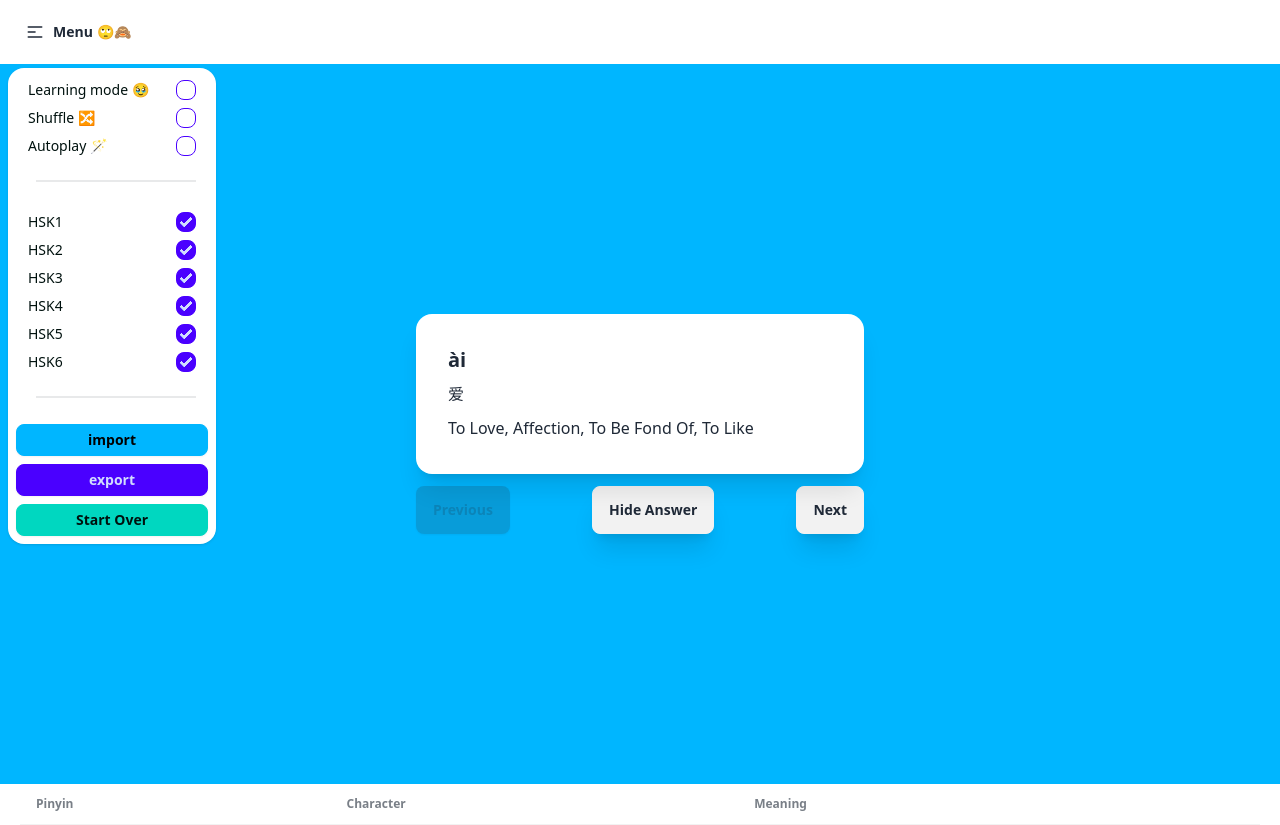
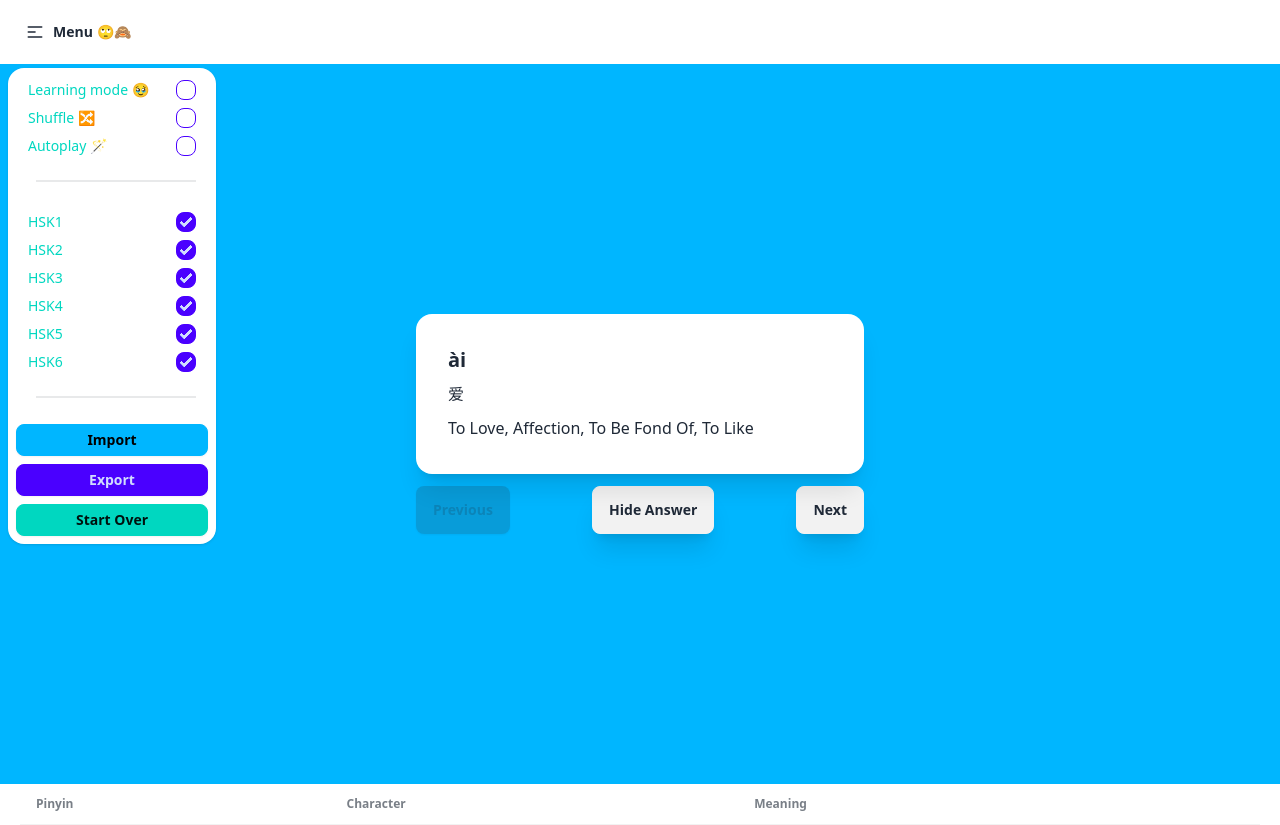
Before and after one commit to RussellJapheth/myCardX, a SvelteKit app: page / in a window 1280 px wide. Both pictures are taken after a click on the label "Menu 🙄🙈". Built offline with nearby package versions, Linux system fonts and the light colour scheme.

Commit message:
Fix menu coloring

```diff
--- a/src/routes/Navbar.svelte
+++ b/src/routes/Navbar.svelte
@@ -103,7 +103,7 @@
 			>
 				<li>
 					<label class="label cursor-pointer">
-						<span class="label-text text-accent-content">Learning mode 🥹 &nbsp;</span>
+						<span class="label-text text-accent">Learning mode 🥹 &nbsp;</span>
 						<input
 							type="checkbox"
 							bind:checked={$options.learnMode}
@@ -113,7 +113,7 @@
 				</li>
 				<li>
 					<label class="label cursor-pointer">
-						<span class="label-text text-accent-content">Shuffle 🔀 &nbsp;</span>
+						<span class="label-text text-accent">Shuffle 🔀 &nbsp;</span>
 						<input
 							type="checkbox"
 							bind:checked={$options.enableShuffle}
@@ -126,7 +126,7 @@
 				</li>
 				<li>
 					<label class="label cursor-pointer">
-						<span class="label-text text-accent-content">Autoplay 🪄 &nbsp;</span>
+						<span class="label-text text-accent">Autoplay 🪄 &nbsp;</span>
 						<input
 							type="checkbox"
 							bind:checked={$options.enableAutoplay}
@@ -142,7 +142,7 @@
 				</li>
 				<li>
 					<label class="label cursor-pointer">
-						<span class="label-text text-accent-content">HSK1 &nbsp;</span>
+						<span class="label-text text-accent">HSK1 &nbsp;</span>
 						<input
 							type="checkbox"
 							bind:checked={$options.levels.hsk1}
@@ -155,7 +155,7 @@
 				</li>
 				<li>
 					<label class="label cursor-pointer">
-						<span class="label-text text-accent-content">HSK2 &nbsp;</span>
+						<span class="label-text text-accent">HSK2 &nbsp;</span>
 						<input
 							type="checkbox"
 							bind:checked={$options.levels.hsk2}
@@ -168,7 +168,7 @@
 				</li>
 				<li>
 					<label class="label cursor-pointer">
-						<span class="label-text text-accent-content">HSK3 &nbsp;</span>
+						<span class="label-text text-accent">HSK3 &nbsp;</span>
 						<input
 							type="checkbox"
 							bind:checked={$options.levels.hsk3}
@@ -181,7 +181,7 @@
 				</li>
 				<li>
 					<label class="label cursor-pointer">
-						<span class="label-text text-accent-content">HSK4 &nbsp;</span>
+						<span class="label-text text-accent">HSK4 &nbsp;</span>
 						<input
 							type="checkbox"
 							bind:checked={$options.levels.hsk4}
@@ -194,7 +194,7 @@
 				</li>
 				<li>
 					<label class="label cursor-pointer">
-						<span class="label-text text-accent-content">HSK5 &nbsp;</span>
+						<span class="label-text text-accent">HSK5 &nbsp;</span>
 						<input
 							type="checkbox"
 							bind:checked={$options.levels.hsk5}
@@ -207,7 +207,7 @@
 				</li>
 				<li>
 					<label class="label cursor-pointer">
-						<span class="label-text text-accent-content">HSK6 &nbsp;</span>
+						<span class="label-text text-accent">HSK6 &nbsp;</span>
 						<input
 							type="checkbox"
 							bind:checked={$options.levels.hsk6}
@@ -222,7 +222,7 @@
 					<div class="divider" />
 				</li>
 				<li>
-					<label class="btn mb-2 btn-sm btn-info" for="importFile">
+					<label class="btn mb-2 btn-sm btn-info capitalize" for="importFile">
 						<input
 							on:change={handleFilesSelect}
 							accept="text/json"
@@ -239,7 +239,7 @@
 						on:click={() => {
 							downloadObjectAsJson($options, 'settings');
 						}}
-						class="btn mb-2 btn-sm btn-primary"
+						class="btn mb-2 btn-sm btn-primary capitalize"
 					>
 						export
 					</button>
@@ -249,7 +249,7 @@
 						on:click={() => {
 							resetCards();
 						}}
-						class="btn btn-sm btn-accent">Start Over</button
+						class="btn btn-sm btn-accent capitalize">Start Over</button
 					>
 				</li>
 			</ul>
```
